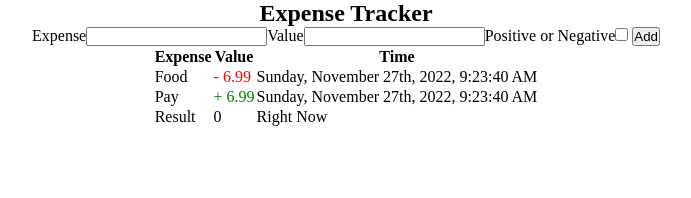
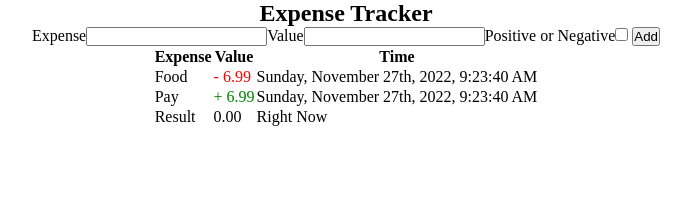
Before and after one commit to edewindt/ExpenseTracker, a SvelteKit app: page / in a window 1280 px wide. Shown: the top 198 px of the page, without its empty margins (294-985 px from the left). Built offline with nearby package versions, Linux system fonts and the light colour scheme.

Commit message:
Fixed decimal places

```diff
--- a/src/routes/+page.svelte
+++ b/src/routes/+page.svelte
@@ -31,12 +31,12 @@
 			if (a[i].negative === true) {
 				total = total - a[i].cost;
 			} else {
-				total = total + a[i].cost;
+				total = parseFloat(total) + parseFloat(a[i].cost);
 			}
 		}
 		return total;
 	};
-	$: result = getResult(expenses);
+	$: result = getResult(expenses).toFixed(2);
 	let name;
 	let cost;
 	let negative;
```
